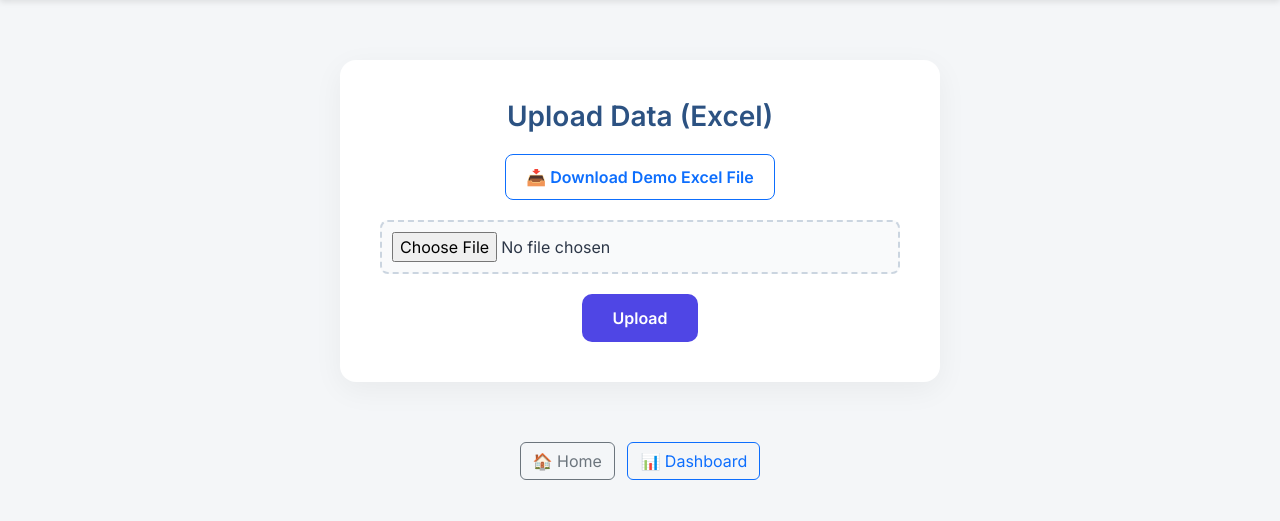
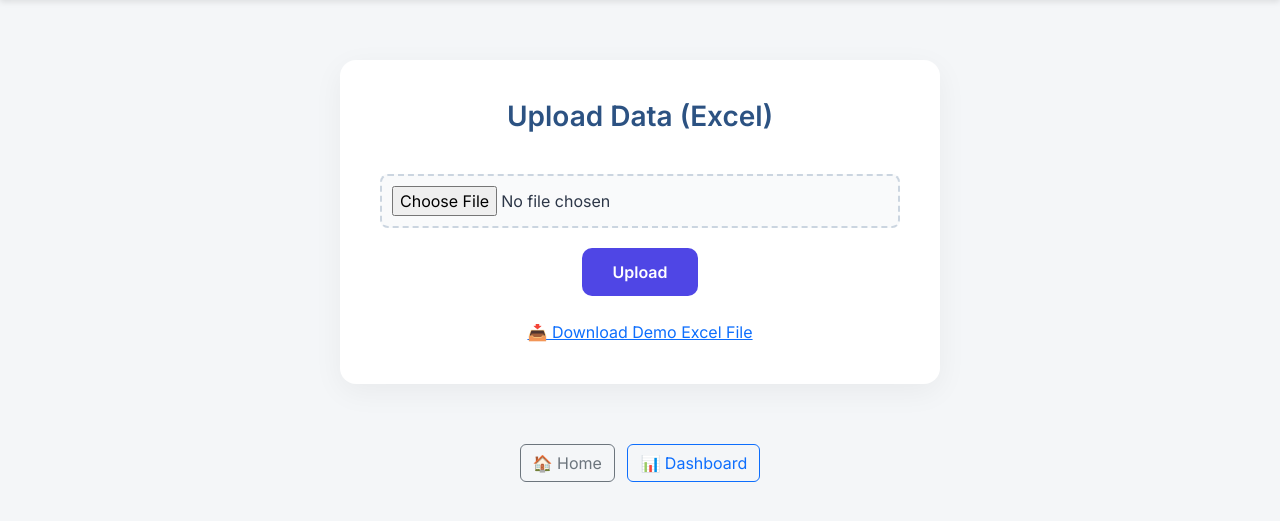
Before and after one commit to Shrx14/PrintDesk, a Flask app: page /upload in a window 1280 px wide. Shown: the part 115-636 px from the top of the page. Run offline with Flask 3, Linux system fonts and the light colour scheme; some libraries are stand-ins or nearby versions.

Commit message:
Download link

```diff
--- a/templates/upload.html
+++ b/templates/upload.html
@@ -6,11 +6,6 @@
   <div class="upload-wrapper">
     <h3>Upload Data (Excel)</h3>
     <form id="uploadForm" method="post" enctype="multipart/form-data" action="{{ url_for('upload') }}">
-       <div class="mt-3">
-      <a href="{{ url_for('static', filename='demo excel/demo_Excel.xlsx') }}" download class="btn btn-outline-primary" style="font-weight: 600; padding: 10px 20px; border-radius: 8px; text-decoration: none;">
-        📥 Download Demo Excel File
-      </a>
-    </div>
 
       <input type="file" name="file" required>
       <br>
@@ -18,6 +13,12 @@
       <div id="uploadingText" style="display:none; font-weight: 600; color: #4f46e5; font-size: 1.1rem;">
         Uploading<span id="dots">...</span>
       </div>
+      <br>
+       <br>
+
+    <a href="{{ url_for('static', filename='demo excel/demo_Excel.xlsx') }}" download >
+      📥 Download Demo Excel File
+    </a>
     </form>
 
 
```
